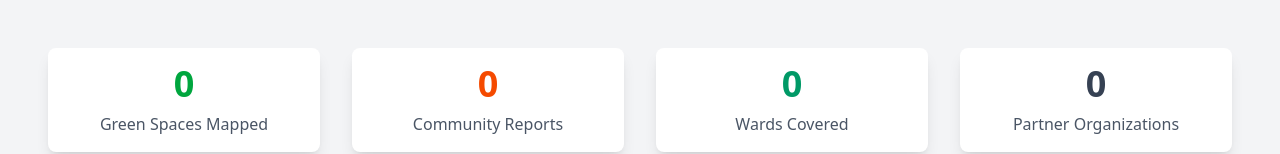
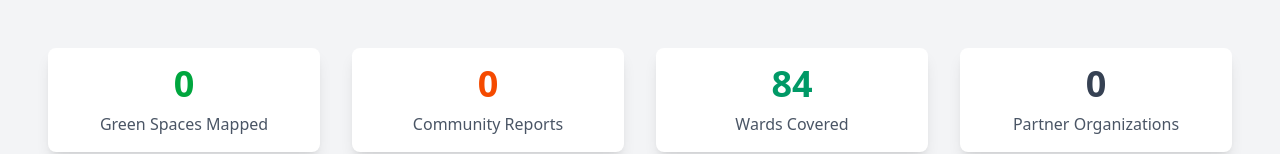
Before and after one commit to Ms-Irungu/GreenMap-Project, a Next.js app: page / in a window 1280 px wide. Shown: the part 1994-2148 px from the top of the page. Built offline with nearby package versions, Linux system fonts and the light colour scheme; no server answers; the database is empty.

Commit message:
Linked Report Submissions and wards covered with the statistics panel

```diff
--- a/components/dashboard/StatisticsPanel.tsx
+++ b/components/dashboard/StatisticsPanel.tsx
@@ -1,6 +1,7 @@
 import React from 'react';
 import { Activity, Thermometer, MessageSquare, CloudHail } from 'lucide-react';
 import { StatisticsPanelProps } from '@/interfaces';
+import { useReportsCount } from '@/hooks/useReportsCount';
 
 
 const StatisticsPanel: React.FC<StatisticsPanelProps> = ({
@@ -10,6 +11,8 @@ const StatisticsPanel: React.FC<StatisticsPanelProps> = ({
     isLoading
 }) => {
 
+    // Fetch reports count
+    const { reportCount, isLoading: reportsLoading } = useReportsCount();
 
     return (
         <div className='bg-white rounded-lg shadow p-4'>
@@ -94,32 +97,19 @@ const StatisticsPanel: React.FC<StatisticsPanelProps> = ({
                 </div>
 
                             {/* Community Reports */}
-                <div className='p-3 bg-indigo-50 rounded-lg'>
+                <div className='p-3 bg-purple-50 rounded-lg'>
                     <div className='flex items-start'>
-                        <div className='bg-blue-100 p-2 rounded-lg mr-3'>
-                            <MessageSquare className='h-5 w-5 text-blue-600' />
+                        <div className='bg-purple-100 p-2 rounded-lg mr-3'>
+                            <MessageSquare className='h-5 w-5 text-purple-600' />
                         </div>
                         <div>
-                            <p className='text-sm text-gray-600'>Community Reports</p>
-                            {/* <p className='text-xl font-semibold text-blue-600'>
-                                {totalReports}
-                            </p> */}
-                            {/* <div className='flex gap-2 mt-1'>
-                                <span className='inline-flex items-center px-2 py-0.5 rounded text-xs font-medium bg-red-100 text-red-800'>
-                                    {statistics.reportCount.degraded} Degraded
-                                </span>
-                                <span className="inline-flex items-center px-2 py-0.5 rounded text-xs font-medium bg-green-100 text-green-800">
-                                    {statistics.reportCount.potential} Potential
-                                </span>
-                                <span className="inline-flex items-center px-2 py-0.5 rounded text-xs font-medium bg-orange-100 text-orange-800">
-                                    {statistics.reportCount.encroached} Encroached
-                                </span>
-                            </div> */}
+                            <p className='text-sm text-gray-600'>Submitted Community Reports</p>
+                            <p className='text-xl font-semibold text-purple-600'>
+                                {reportsLoading ? '...' : reportCount}
+                            </p>
                         </div>
                     </div>
                 </div>
-
-
             </div>
         </div >
 
--- /dev/null
+++ b/hooks/useReportsCount.ts
@@ -0,0 +1,31 @@
+import { useState, useEffect } from 'react';
+import { collection, onSnapshot } from 'firebase/firestore';
+import { db } from '@/firebase';
+
+export const useReportsCount = () => {
+  const [reportCount, setReportCount] = useState(0);
+  const [isLoading, setIsLoading] = useState(true);
+  const [error, setError] = useState<string | null>(null);
+
+  useEffect(() => {
+    // Real-time listener for reports count
+    const unsubscribe = onSnapshot(
+      collection(db, 'reports'),
+      (snapshot) => {
+        setReportCount(snapshot.size);
+        setIsLoading(false);
+        setError(null);
+      },
+      (err) => {
+        console.error('Error fetching reports count:', err);
+        setError('Failed to fetch reports count');
+        setIsLoading(false);
+      }
+    );
+
+    // Cleanup subscription on unmount
+    return () => unsubscribe();
+  }, []);
+
+  return { reportCount, isLoading, error };
+};
--- a/pages/index.tsx
+++ b/pages/index.tsx
@@ -3,8 +3,16 @@ import Header from '../components/layout/Header'
 import { ArrowRight, Leaf, MapPin, BarChart3, FileEdit, Sun, Users } from 'lucide-react';
 import Link from 'next/link';
 import Footer from '@/components/layout/Footer';
+import { useReportsCount } from '@/hooks/useReportsCount';
+import { useWardData } from '@/hooks/useWardData';
 
 const Home = () => {
+
+  const { wardNames, isLoading } = useWardData();
+  const { reportCount, isLoading: reportsLoading } = useReportsCount();
+
+  const wardCount = wardNames ? wardNames.length : 0;
+
   return (
     <div className='flex flex-col h-screen'>
       <Header />
@@ -142,12 +150,16 @@ const Home = () => {
           </div>
 
           <div className="card text-center">
-            <div className="text-3xl md:text-4xl font-bold text-orange-600 mb-2">0</div>
+            <div className="text-3xl md:text-4xl font-bold text-orange-600 mb-2">
+              {reportsLoading ? '...' : reportCount}
+            </div>
             <p className="text-sm md:text-base text-gray-600">Community Reports</p>
           </div>
 
           <div className="card text-center">
-            <div className="text-3xl md:text-4xl font-bold text-emerald-600 mb-2">0</div>
+            <div className="text-3xl md:text-4xl font-bold text-emerald-600 mb-2">
+              {isLoading ? '...' : wardCount}
+            </div>
             <p className="text-sm md:text-base text-gray-600">Wards Covered</p>
           </div>
 
```
